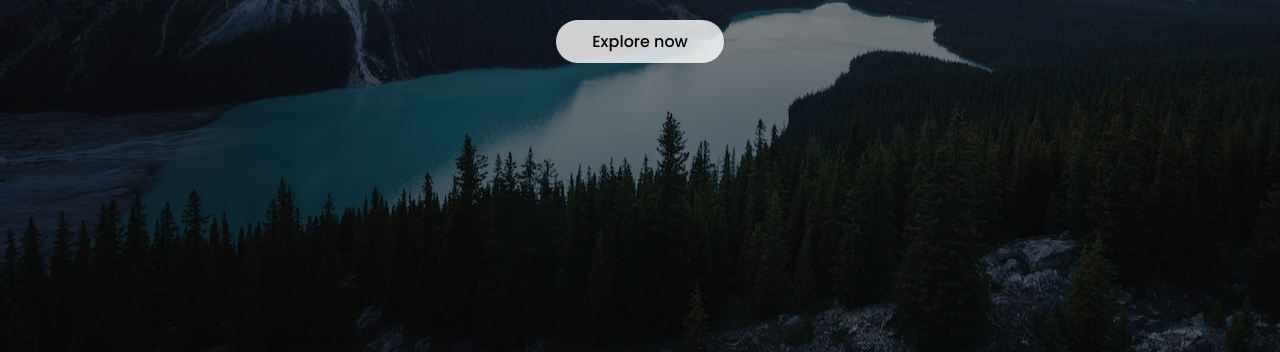
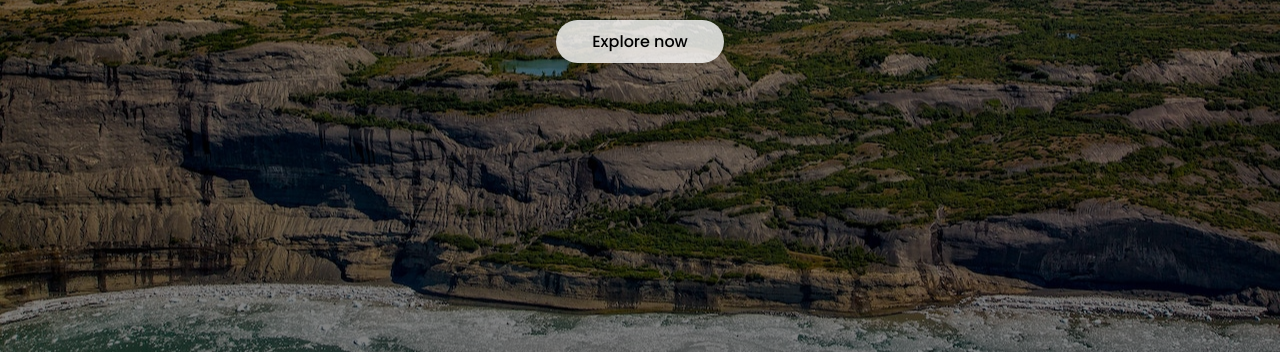
Before and after one commit to CristianP7/alaska-landing-page, a plain HTML site: page index.html in a window 1280 px wide. Shown: the part 448-800 px from the top of the page. Drawn offline with Linux system fonts and the light colour scheme.

Commit message:
background

```diff
--- a/style.css
+++ b/style.css
@@ -11,7 +11,7 @@ body{
     max-width: 1400px;
     min-height: 100vh;
     font-family: 'Poppins', sans-serif;
-    background-image: linear-gradient(rgba(0, 0, 0, 0.4), rgba(0, 0, 0, 0.5)), url(/img/pexels-errin-casano-2356064.jpg);
+    background-image: linear-gradient(rgba(0, 0, 0, 0.4), rgba(0, 0, 0, 0.5)), url(/img/pexels-pixabay-207049.jpg);
     background-position: center;
     background-size: cover;
     background-repeat: no-repeat;
```
Also changed, not shown: img/pexels-pixabay-207049.jpg (added).
